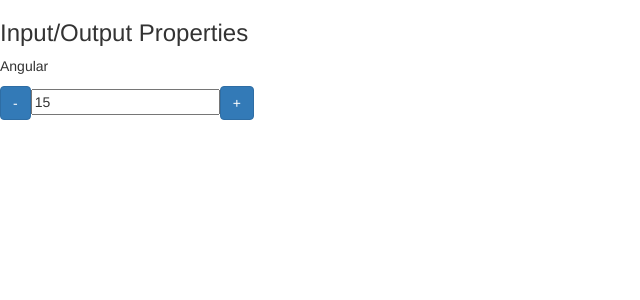
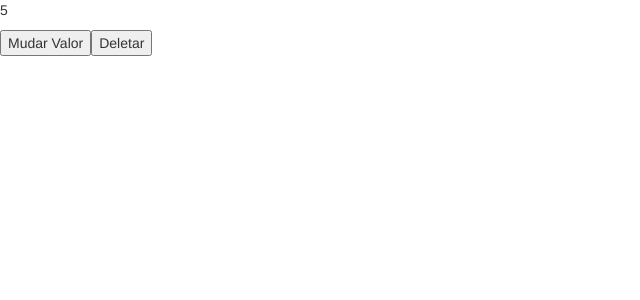
Before and after one commit to sansou/data-biding, an Angular app: page / in a window 1280 px wide. Shown: the top 300 px of the page, without its empty margins (0-640 px from the left). Built offline with nearby package versions, Linux system fonts and the light colour scheme.

Commit message:
ciclo de vida do componente concluido

```diff
--- a/src/app/app.component.html
+++ b/src/app/app.component.html
@@ -1 +1,4 @@
-<app-data-binding>
+<!-- <app-data-binding> -->
+<app-ciclo [valorInicial]="valor" *ngIf="!deletarCiclo"></app-ciclo>
+<button (click)="mudarValor()">Mudar Valor</button>
+<button (click)="destruirCiclo()">Deletar</button>
--- a/src/app/app.component.ts
+++ b/src/app/app.component.ts
@@ -7,4 +7,15 @@
 })
 export class AppComponent {
   title = 'data-biding';
+
+  valor: number = 5;
+  deletarCiclo: boolean = false;
+
+  mudarValor(){
+    this.valor++;
+  }
+
+  destruirCiclo(){
+    this.deletarCiclo = true;
+  }
 }
--- a/src/app/app.module.ts
+++ b/src/app/app.module.ts
@@ -11,6 +11,7 @@
 import { MeuFormModule } from './meu-form/meu-form.module';
 import { InputPropertyComponent } from './input-property/input-property.component';
 import { OutputPropertyComponent } from './output-property/output-property.component';
+import { CicloComponent } from './ciclo/ciclo.component';
 
 @NgModule({
   declarations: [
@@ -18,6 +19,7 @@
     DataBindingComponent,
     InputPropertyComponent,
     OutputPropertyComponent,
+    CicloComponent,
   ],
   imports: [
     BrowserModule,
--- /dev/null
+++ b/src/app/ciclo/ciclo.component.html
@@ -0,0 +1,3 @@
+<p>
+    {{valorInicial}}
+</p>
--- /dev/null
+++ b/src/app/ciclo/ciclo.component.ts
@@ -0,0 +1,71 @@
+import {
+  AfterContentChecked,
+  AfterContentInit,
+  AfterViewChecked,
+  AfterViewInit,
+  Component,
+  DoCheck,
+  Input,
+  OnChanges,
+  OnDestroy,
+  OnInit } from '@angular/core';
+
+@Component({
+  selector: 'app-ciclo',
+  templateUrl: './ciclo.component.html',
+  styleUrls: ['./ciclo.component.css']
+})
+export class CicloComponent implements OnInit, OnChanges,
+    DoCheck, AfterContentChecked, AfterContentInit,
+    AfterViewChecked, AfterViewInit, OnDestroy {
+
+  @Input() valorInicial: number = 15;
+
+  constructor() {
+    this.log('Constructor');
+  }
+
+  ngOnChanges(): void {
+    this.log('ngOnChanges');
+  }
+
+  ngOnInit(): void {
+    this.log('ngOnInit');
+  }
+
+  ngDoCheck(): void {
+    //Called every time that the input properties of a component or a directive are checked. Use it to extend change detection by performing a custom check.
+    //Add 'implements DoCheck' to the class.
+    this.log('ngDoCheck');
+  }
+  ngAfterContentChecked(): void {
+    //Called after every check of the component's or directive's content.
+    //Add 'implements AfterContentChecked' to the class.
+    this.log('ngAfterContentChecked');
+  }
+
+  ngAfterContentInit(): void {
+    //Called after ngOnInit when the component's or directive's content has been initialized.
+    //Add 'implements AfterContentInit' to the class.
+    this.log('ngAfterContentInit');
+  }
+
+  ngAfterViewChecked(): void {
+    //Called after every check of the component's view. Applies to components only.
+    //Add 'implements AfterViewChecked' to the class.
+    this.log('ngAfterViewChecked');
+  }
+
+  ngAfterViewInit(): void {
+    //Called after ngAfterContentInit when the component's view has been initialized. Applies to components only.
+    //Add 'implements AfterViewInit' to the class.
+    this.log('ngAfterViewInit');
+  }
+
+  ngOnDestroy(){
+    this.log('ngOnDestroy');
+  }
+  private log(hook: string){
+    console.log(hook);
+  }
+}
--- a/src/app/data-binding/data-binding.component.html
+++ b/src/app/data-binding/data-binding.component.html
@@ -81,7 +81,8 @@
 <!-- <app-meu-form></app-meu-form> -->
 
 <!-- Reusando Componentes com Input properties -->
-<section class="Input-Output-properties">
+<!-- <section class="Input-Output-properties">
+
   <article>
     <h3>Input/Output Properties</h3>
 
@@ -91,4 +92,6 @@
      (mudouValor)="onMudouValor($event)"
     ></contador>
   </article>
-</section>
+</section> -->
+
+<!-- Ciclo de vida do Componente -->
```
Also changed, not shown: src/app/ciclo/ciclo.component.css (added), 1 other file (tests, documents, lock files or other folders).
